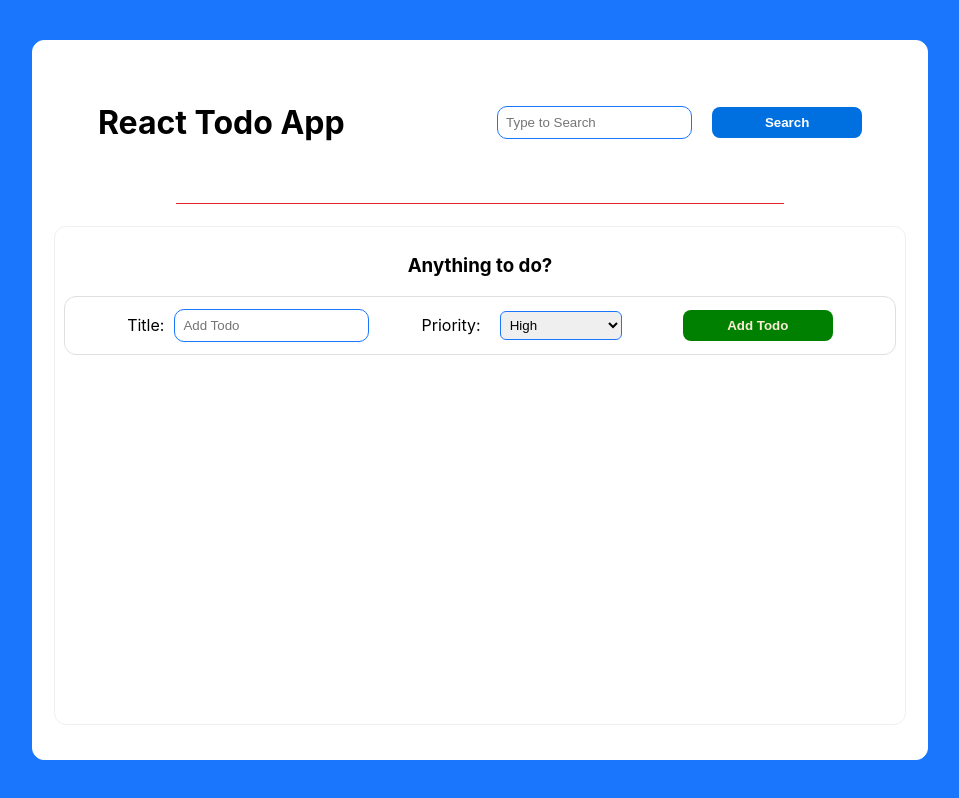
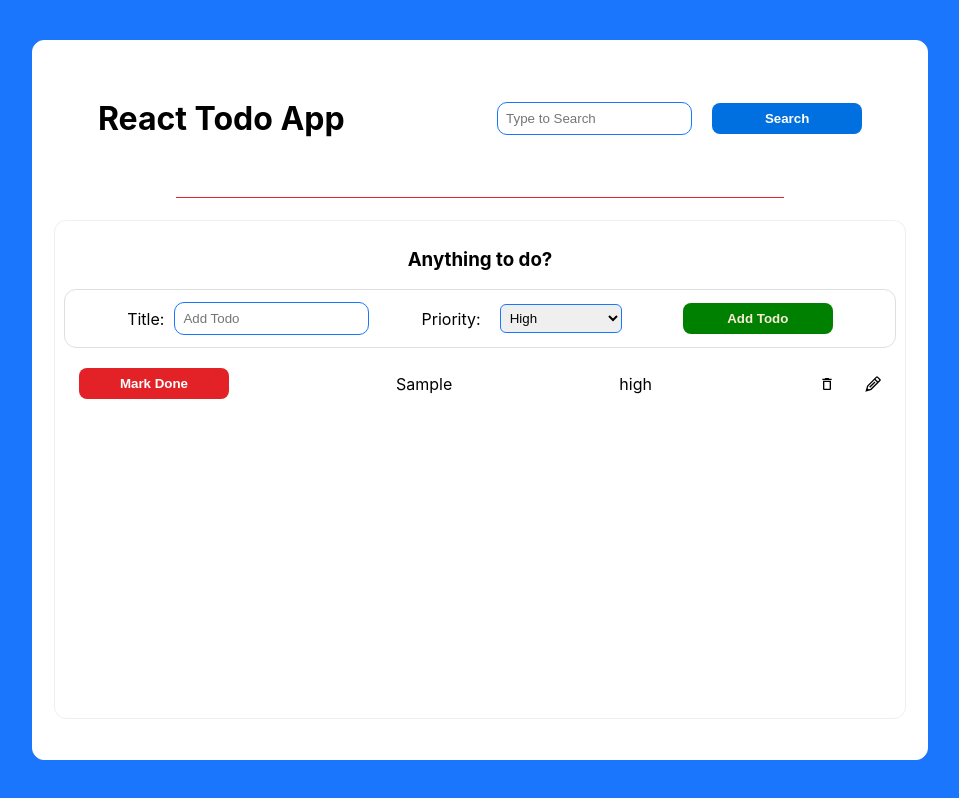
Before and after one commit to SandeSydney/todo-react, a React (Create React App) app: page / in a window 1280 px wide. Both pictures are taken after typing "Sample" into the empty fields and a click on the button "Add Todo". Shown: the whole page, without its empty margins (160-1119 px from the left). Built offline with nearby package versions, Linux system fonts and the light colour scheme.

Commit message:
Introduced TodoItem as separate func

```diff
--- a/src/Components/Todo/Todo.jsx
+++ b/src/Components/Todo/Todo.jsx
@@ -1,33 +1,44 @@
 import React, { useState } from 'react'
 import { MdDeleteOutline } from 'react-icons/md'
 import { GrEdit } from 'react-icons/gr'
+import './todo.css'
 
-
-function Todo({ todos, completeTodo }) {
+function TodoItem({ todo,completeTodo,removeTodo }) {
     const [edit, setEdit] = useState({
         id: null,
         value: ''
     })
-
-    return todos.map((todo, index) => {
-
-        console.log(todo);
-
-        <div className={todo.complete ? 'todoComplete' : 'todoIncomplete'} key={index}>
-
-            <div key={todo.id} onClick={() => completeTodo(todo.id)}>
-                <button className={todo.complete ? 'markIncompl' : 'markCompl'}></button>
+    return (
+        <div className='todoItem'>
+            <div>
+                <button className={todo.complete ? 'completeBtn' : 'incompleteBtn'} onClick={() => completeTodo(todo.id)}>{todo.complete ? "Mark Undone" : "Mark Done"}</button>
             </div>
             <div>
                 {todo.title}
             </div>
+            <div>
+                {todo.priority}
+            </div>
             <div className='icons'>
-                <MdDeleteOutline />
-                <GrEdit />
+                <MdDeleteOutline onClick={() => removeTodo(todo.id)} />
+                <GrEdit onClick={()=>setEdit({ id: todo.id, title: todo.title, priority: todo.priority })} />
             </div>
+        </div>
+    )
+}
 
+
+function Todo({ todos, completeTodo, removeTodo }) {
+
+
+    return (
+        <div className='todoContainer'>
+            {todos.map((todo) => (
+                <TodoItem key={todo.index} todo={todo} completeTodo={completeTodo} removeTodo={removeTodo} />
+            ))
+            }
         </div>
-    })
+    )
 }
 
 export default Todo
```
